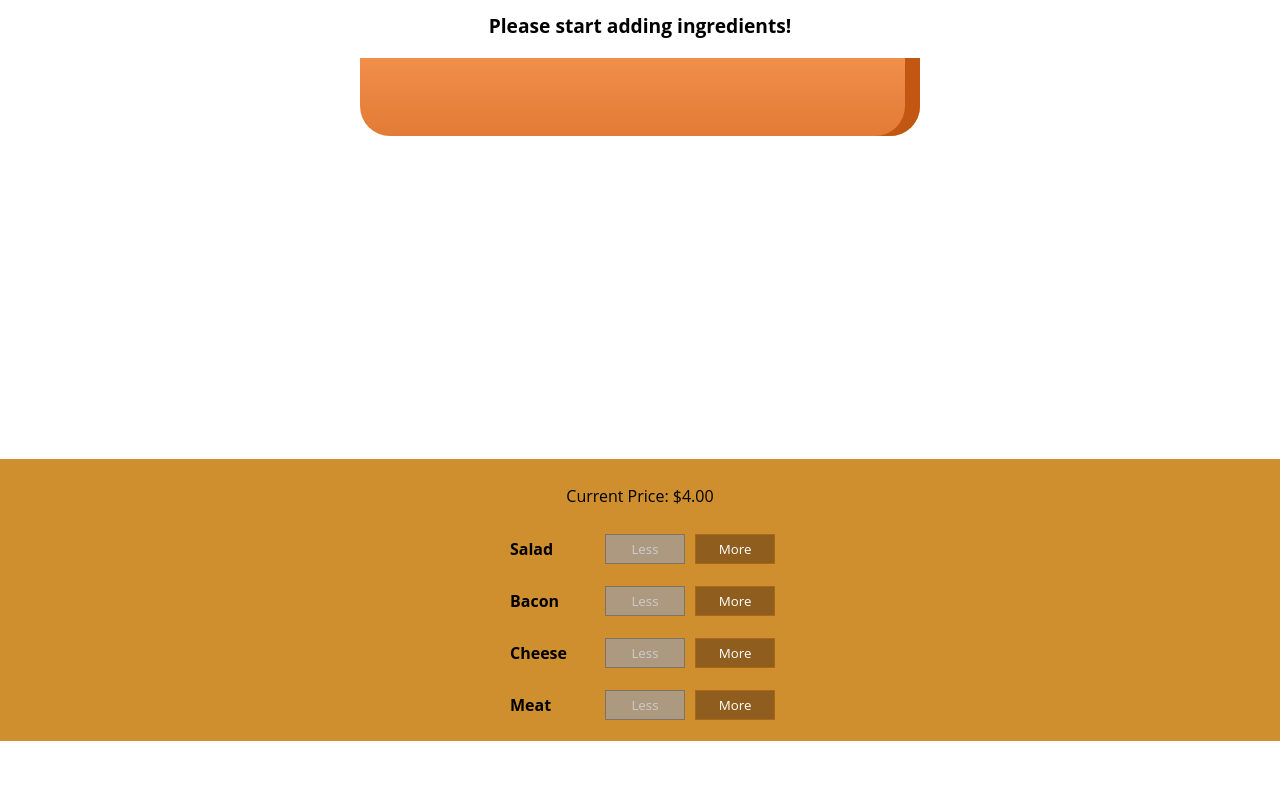
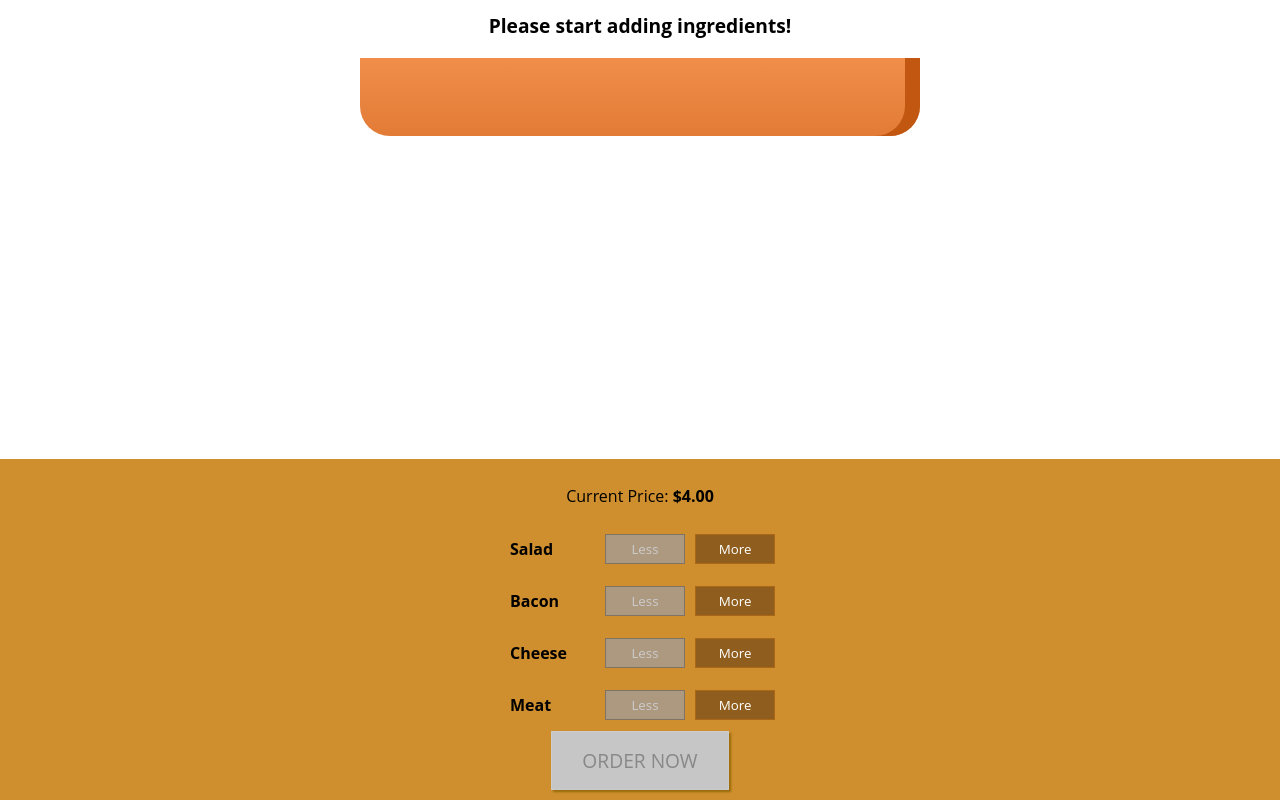
Before and after one commit to jdavisson87/burger-builder, a React (Create React App) app: page / in a window 1280 px wide. Shown: the part 201-1001 px from the top of the page. Before the commit the page ends 942 px from the top, so only its background shows below. Built offline with nearby package versions, Linux system fonts and the light colour scheme; the HTML template or start-up script is replaced by a standard one.

Commit message:
Created an order button with animation

```diff
--- a/src/components/Burger/BuildControls/BuildControls.component.jsx
+++ b/src/components/Burger/BuildControls/BuildControls.component.jsx
@@ -1,5 +1,5 @@
 import React from 'react';
-import { BuildControlsContainer } from './BuildControls.styles';
+import { BuildControlsContainer, OrderNowButton } from './BuildControls.styles';
 import BuildControl from './BuildControl/BuildControl.component';
 
 const controls = [
@@ -14,9 +14,12 @@ const BuildControls = ({
   ingredientRemoved,
   disabled,
   price,
+  purchasable,
 }) => (
   <BuildControlsContainer>
-    <p>Current Price: ${price.toFixed(2)}</p>
+    <p>
+      Current Price: <strong>${price.toFixed(2)}</strong>
+    </p>
     {controls.map((ctrl) => (
       <BuildControl
         key={ctrl.label}
@@ -26,6 +29,7 @@ const BuildControls = ({
         disabled={disabled[ctrl.type]}
       />
     ))}
+    <OrderNowButton disabled={!purchasable}>ORDER NOW</OrderNowButton>
   </BuildControlsContainer>
 );
 
--- a/src/components/Burger/BuildControls/BuildControls.styles.jsx
+++ b/src/components/Burger/BuildControls/BuildControls.styles.jsx
@@ -1,4 +1,13 @@
-import styled from 'styled-components';
+import styled, { keyframes } from 'styled-components';
+
+const anim = keyframes`
+  0% {
+    transform: scale(1);
+  }
+  60% {
+    transform: scale(1.1);
+  }
+`;
 
 export const BuildControlsContainer = styled.div`
   width: 100%;
@@ -10,3 +19,31 @@ export const BuildControlsContainer = styled.div`
   margin: auto;
   padding: 10px 0;
 `;
+
+export const OrderNowButton = styled.button`
+  background-color: #dad735;
+  outline: none;
+  cursor: pointer;
+  border: 1px solid #966909;
+  color: #966909;
+  font-family: inherit;
+  font-size: 1.2em;
+  padding: 15px 30px;
+  box-shadow: 2px 2px 2px #966909;
+
+  &:hover,
+  &:active {
+    background-color: #a0db41;
+    border: 1px solid #966909;
+  }
+
+  &:disabled {
+    background-color: #c7c6c6;
+    cursor: not-allowed;
+    border: 1px solid #ccc;
+    color: #888888;
+  }
+  &:not(:disabled) {
+    animation: 0.3s ${anim} linear;
+  }
+`;
--- a/src/containers/BurgerBuilder/BurgerBuilder.container.jsx
+++ b/src/containers/BurgerBuilder/BurgerBuilder.container.jsx
@@ -19,6 +19,17 @@ class BurgerBuilder extends Component {
       bacon: 0.7,
     },
     totalPrice: 4,
+    purchasable: false,
+  };
+
+  updatePurchaseState = (ingredients) => {
+    const sum = Object.keys(ingredients)
+      .map((igKey) => {
+        return ingredients[igKey];
+      })
+      .reduce((sum, el) => sum + el, 0);
+
+    this.setState({ purchasable: sum > 0 });
   };
 
   addIngredientHandler = (type) => {
@@ -33,6 +44,7 @@ class BurgerBuilder extends Component {
       totalPrice: updatedPrice,
       ingredients: updatedIngredients,
     });
+    this.updatePurchaseState(updatedIngredients);
   };
 
   removeIngredientHandler = (type) => {
@@ -50,6 +62,7 @@ class BurgerBuilder extends Component {
         totalPrice: updatedPrice,
         ingredients: updatedIngredients,
       });
+      this.updatePurchaseState(updatedIngredients);
     }
   };
 
@@ -70,6 +83,7 @@ class BurgerBuilder extends Component {
           ingredientRemoved={this.removeIngredientHandler}
           disabled={disabledInfo}
           price={this.state.totalPrice}
+          purchasable={this.state.purchasable}
         />
       </Aux>
     );
```
